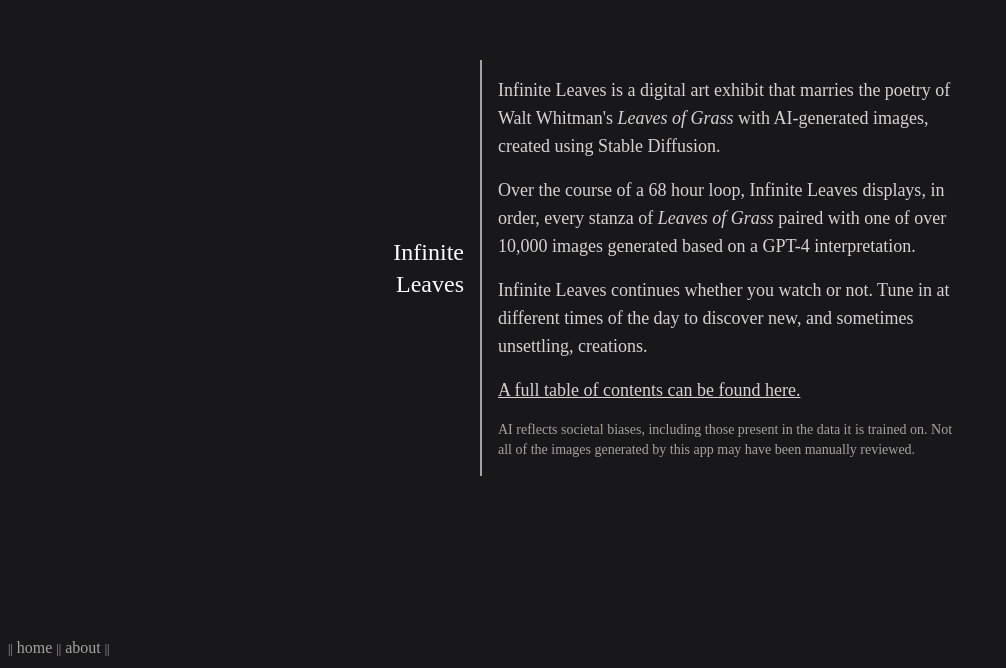
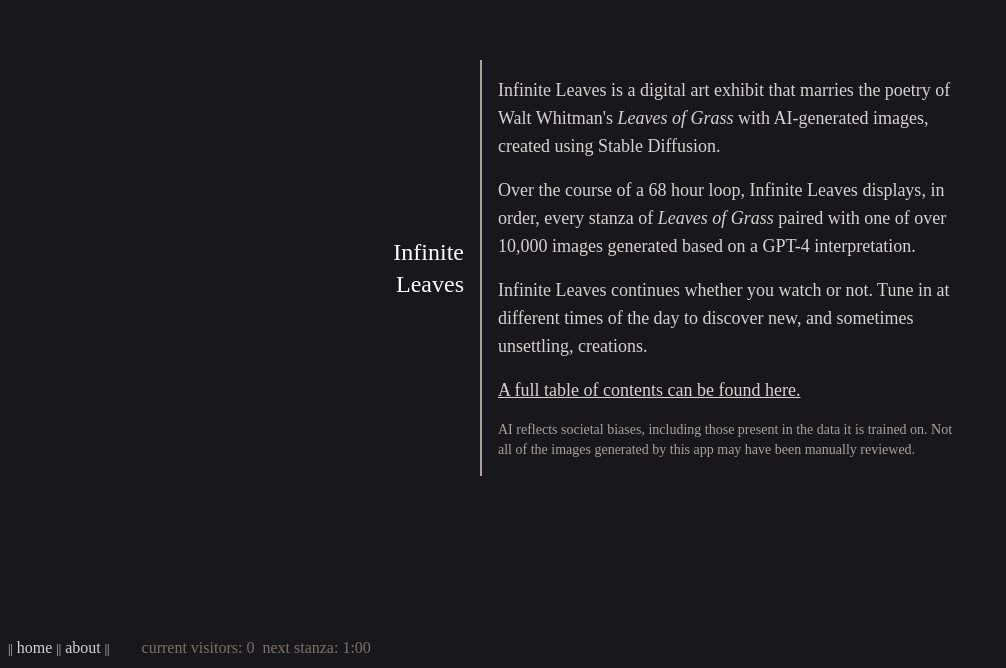
Before and after one commit to rypmaloney/infinite-leaves, a React (Create React App) app in the folder client/: page /about in a window 1280 px wide. Shown: the part 132-800 px from the top of the page, without its empty margins (0-1006 px from the left). Built offline with nearby package versions, Linux system fonts and the light colour scheme; no server answers.

Commit message:
Add clock and visitor count.

```diff
--- /dev/null
+++ b/client/src/components/Clock.js
@@ -0,0 +1,38 @@
+import React, { useState, useEffect } from 'react';
+
+function Clock({ stanza, intervalDuration, intervalStartTime }) {
+    const [secondsRemaining, setSecondsRemaining] = useState(60);
+
+    useEffect(() => {
+        const intervalId = setInterval(() => {
+            const now = Date.now();
+            const elapsedTime = now - intervalStartTime;
+            const remainingTime = intervalDuration - elapsedTime;
+
+            if (remainingTime > 0) {
+                setSecondsRemaining(Math.floor(remainingTime / 1000));
+            } else {
+                setSecondsRemaining(60);
+                clearInterval(intervalId);
+            }
+        }, 1000);
+
+        return () => {
+            clearInterval(intervalId);
+        };
+    }, [intervalDuration, intervalStartTime]);
+
+    return (
+        <div>
+            <p>
+                {' '}
+                next stanza:{' '}
+                {`${Math.floor(secondsRemaining / 60)}:${(secondsRemaining % 60)
+                    .toString()
+                    .padStart(2, '0')}`}
+            </p>
+        </div>
+    );
+}
+
+export default Clock;
--- a/client/src/components/Footer.js
+++ b/client/src/components/Footer.js
@@ -1,15 +1,25 @@
 import React from 'react';
 import { Link } from 'react-router-dom';
+import Clock from './Clock';
 
-export default function Footer() {
+export default function Footer(props) {
+    const { socketSize, stanza, intervalDuration, intervalStartTime } = props;
     return (
-        <div className='inline-flex fixed  right-0 md:bottom-0 md:left-0  px-2 md:py-2 '>
-            <p className='text-md text-stone-400 '>
+        <div className='inline-flex  fixed  right-0 md:bottom-0 md:left-0  px-2 md:py-2  space-x-8 text-md'>
+            <p>
                 <span className='text-xs'>||</span> <Link to='/'>home </Link>{' '}
                 <span className='text-xs'> ||</span>{' '}
                 <Link to='/about'>about </Link>{' '}
                 <span className='text-xs'>||</span>{' '}
             </p>
+            <div className='hidden md:inline-flex text-stone-500 space-x-2'>
+                <p>current visitors: {socketSize}</p>
+                <Clock
+                    stanza={stanza}
+                    intervalDuration={intervalDuration}
+                    intervalStartTime={intervalStartTime}
+                />
+            </div>
         </div>
     );
 }
--- a/client/src/index.js
+++ b/client/src/index.js
@@ -21,6 +21,10 @@
     const [prevStanzas, setPrevStanzas] = useState([]);
     const [currentStanza, setCurrentStanza] = useState({});
     const [nextStanzas, setNextStanzas] = useState([]);
+    const [socketSize, setSocketSize] = useState(0);
+
+    const [intervalDuration, setIntervalDuration] = useState(0);
+    const [intervalStartTime, setIntervalStartTime] = useState(0);
 
     const setPage = (data) => {
         setNextImageUrl(data['+1'].url);
@@ -28,6 +32,10 @@
         setCurrentStanza(data['+0']);
         setPrevStanzas(filterKeys(data, '-'));
         setNextStanzas(filterKeys(data, '+'));
+        setSocketSize(data['size']);
+
+        setIntervalStartTime(JSON.parse(data['start']));
+        setIntervalDuration(JSON.parse(data['interval']));
 
         appHeight();
     };
@@ -98,7 +106,12 @@
                             element={<About imageUrl={imageUrl} />}
                         />
                     </Routes>
-                    <Footer />
+                    <Footer
+                        socketSize={socketSize}
+                        stanza={currentStanza}
+                        intervalDuration={intervalDuration}
+                        intervalStartTime={intervalStartTime}
+                    />
                 </div>
             </div>
         </Router>
```
